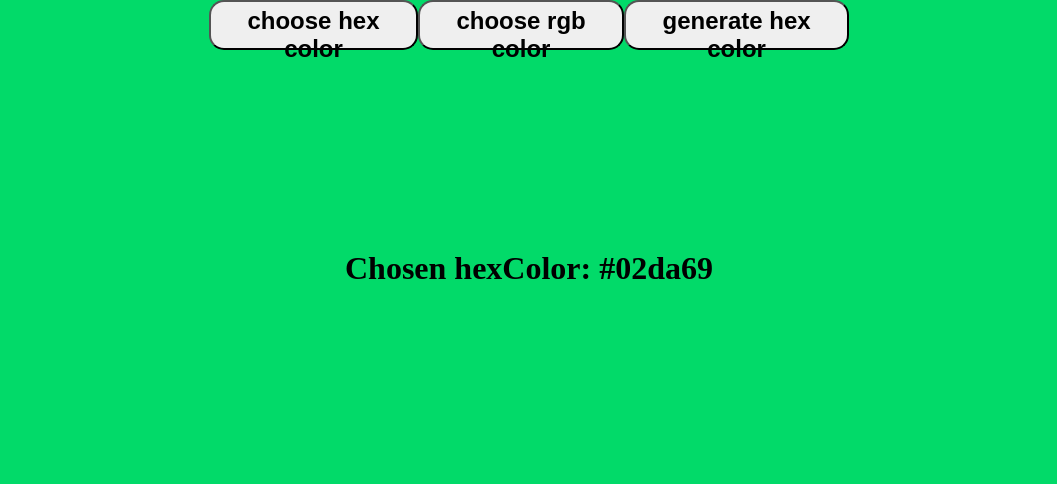
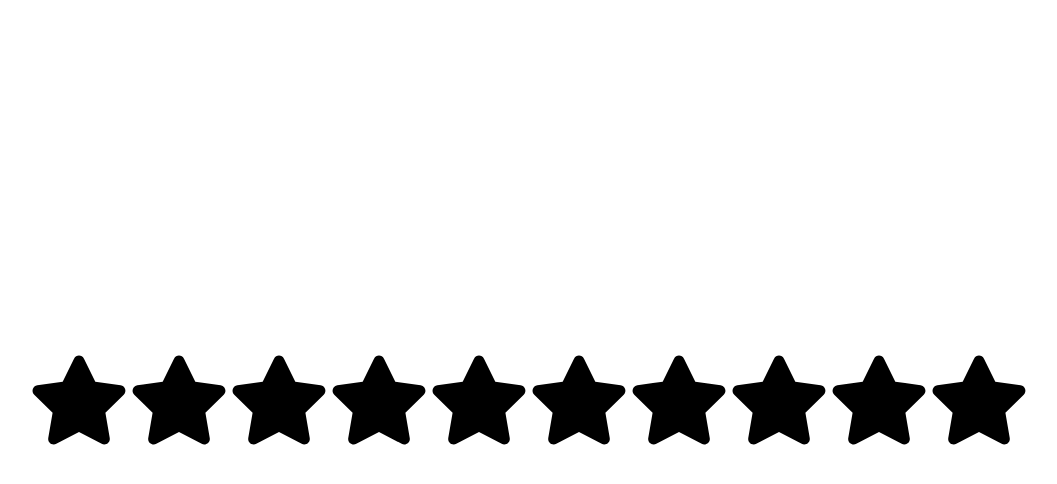
Before and after one commit to niteshgiri-7/react-Practice, a React (Create React App) app: page / in a window 1280 px wide. Shown: the top 484 px of the page, without its empty margins (111-1168 px from the left). Built offline with nearby package versions, Linux system fonts and the light colour scheme.

Commit message:
star rating project

```diff
--- a/package.json
+++ b/package.json
@@ -8,6 +8,7 @@
     "@testing-library/user-event": "^13.5.0",
     "react": "^18.3.1",
     "react-dom": "^18.3.1",
+    "react-icons": "^5.3.0",
     "react-scripts": "5.0.1",
     "web-vitals": "^2.1.4"
   },
--- a/src/App.js
+++ b/src/App.js
@@ -1,10 +1,12 @@
 import Accordian from "./Components/Accordian/Accordian";
 import RandomColor from "./Components/RandomColor/RandomColor";
+import Star from "./Components/Star/Star";
 function App() {
   return (
     <div className="App">
       {/* <Accordian/> */}
-      <RandomColor />
+      {/* <RandomColor /> */}
+      <Star />
     </div>
   );
 }
--- /dev/null
+++ b/src/Components/Star/Star.jsx
@@ -0,0 +1,35 @@
+import { FaStar } from "react-icons/fa";
+import "./styles.css";
+import { useState } from "react";
+const StarRating = ({ noOfStars = 10 }) => {
+  const [rating, setRating] = useState(0);
+  const [hover, setHover] = useState(0);
+
+  const handleClick = (index) => {
+    setRating(index);
+  };
+  const handleHover = (index) => {
+    setHover(index);
+  };
+  const handleMouseLeave = (index) => {
+     setHover(rating) // jaba hover hatcha, pahila jun rating thyo tei rating dekhaunu paryo
+  };
+  return (
+    <div className="container">
+      {[...Array(noOfStars)].map((_, index) => {
+        index++;
+        return (
+          <FaStar
+            className={index <= (hover || rating) ? "active" : "inactive"}
+            key={index}
+            onClick={() => handleClick(index)}
+            onMouseMove={() => handleHover(index)}
+            onMouseLeave={() => handleMouseLeave(index)}
+          />
+        );
+      })}
+    </div>
+  );
+};
+
+export default StarRating;
--- /dev/null
+++ b/src/Components/Star/styles.css
@@ -0,0 +1,20 @@
+*{
+    margin: 0;
+    padding: 0;
+}
+
+.container{
+    height: 100vh;
+    width: 100vw;
+    display: flex;
+    justify-content: center;
+    align-items: center;
+
+    font-size: 100px;
+    font-weight: 900;
+
+}
+
+.active{
+    color: yellow;
+}
```
Also changed, not shown: 1 other file (tests, documents, lock files or other folders).
